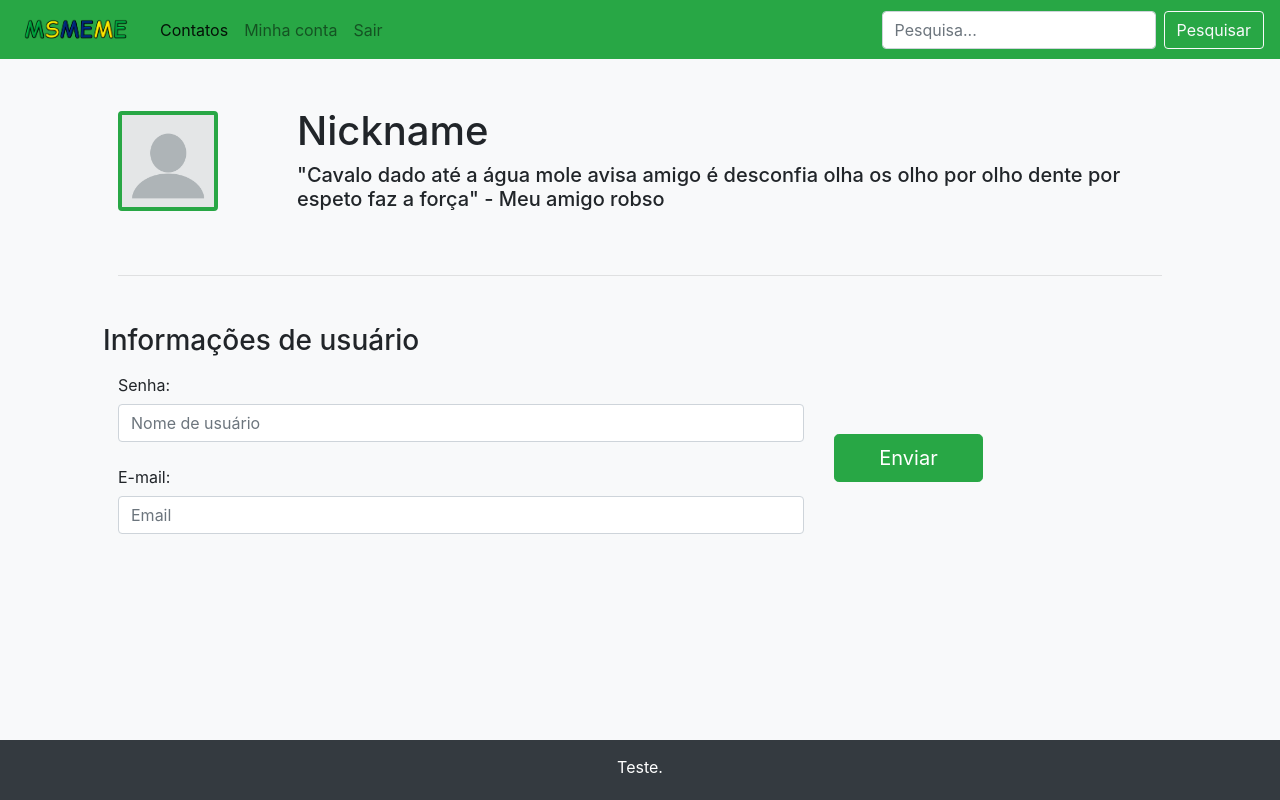
After one commit to gabrielzut/MSMEME, a PHP site: page /perfil.html in a window 1280 px wide. The commit adds this page. Run offline with PHP 8.4, Linux system fonts and the light colour scheme.

Commit message:
Início da página de edição de perfil, cadastro no login

```diff
--- a/contatos.html
+++ b/contatos.html
@@ -47,7 +47,7 @@
         <div class="container text-center text-md-left">
             <div class="row">
                 <div class="col-md-2 col-xs-12">
-                    <p class="mt-1"><img src="perfil.png" class="rounded border border-success status rounded" width="100px"></p>
+                    <p class="mt-1"><img src="perfil.png" class="rounded border border-success status rounded imgperfil" width="100px"></p>
                 </div>
                 <div class="col-md-10 col-xs-12">
                     <h1>Nickname</h1>
--- a/estilo.css
+++ b/estilo.css
@@ -16,8 +16,13 @@ body {
   overflow: scroll;
 }
 
-.contatos{
+.imgperfil:hover{
+  cursor: pointer;
+}
 
+.aligncentro{
+  display: flex;
+  align-items: center;
 }
 
 .contatos:hover{
@@ -37,7 +42,6 @@ body {
 .login {
   margin: auto;
   height: 100%;
-  align-self: center;
   max-width: 450px;
   font-size: 18px;
 }
--- /dev/null
+++ b/perfil.html
@@ -0,0 +1,96 @@
+<!doctype html>
+<html lang="en">
+
+<head>
+    <!-- Required meta tags -->
+    <meta charset="utf-8">
+    <meta name="viewport" content="width=device-width, initial-scale=1, shrink-to-fit=no">
+
+    <!-- Bootstrap CSS -->
+    <link rel="stylesheet" href="https://stackpath.bootstrapcdn.com/bootstrap/4.1.3/css/bootstrap.min.css" integrity="sha384-MCw98/SFnGE8fJT3GXwEOngsV7Zt27NXFoaoApmYm81iuXoPkFOJwJ8ERdknLPMO"
+        crossorigin="anonymous">
+
+    <link rel="stylesheet" type="text/CSS" href="estilo.css">
+    <title>MSMEME</title>
+</head>
+
+<body class="bg-light">
+    <nav class="navbar navbar-expand-lg navbar-light bg-success">
+        <a class="navbar-brand" href="#">
+            <img src="logo.png" width="120" height="33" alt="">
+        </a>
+        <button class="navbar-toggler" type="button" data-toggle="collapse" data-target="#navbarNavAltMarkup"
+            aria-controls="navbarNavAltMarkup" aria-expanded="false" aria-label="Toggle navigation">
+            <span class="navbar-toggler-icon"></span>
+        </button>
+        <div class="collapse navbar-collapse" id="navbarNavAltMarkup">
+            <ul class="navbar-nav mr-auto">
+                <li class="nav-item active">
+                    <a class="nav-link" href="#">Contatos<span class="sr-only">(current)</span></a>
+                </li>
+                <li class="nav-item">
+                    <a class="nav-link" href="#">Minha conta</a>
+                </li>
+                <li class="nav-item">
+                    <a class="nav-link" href="#">Sair</a>
+                </li>
+            </ul>
+            <ul class="navbar-nav ml-auto">
+                <form class="form-inline my-2 my-lg-0">
+                    <input class="form-control mr-sm-2" type="search" placeholder="Pesquisa..." aria-label="Search">
+                    <button class="btn btn-outline-light my-2 my-sm-0" type="submit">Pesquisar</button>
+                </form>
+            </ul>
+        </div>
+    </nav>
+    <div class="container p-5">
+        <div class="row mb-5 text-center text-md-left">
+            <div class="col-md-2 col-xs-12">
+                <p class="mt-1"><img src="perfil.png" class="rounded border border-success status rounded imgperfil" width="100px"></p>
+            </div>
+            <div class="col-md-10 col-xs-12">
+                <h1>Nickname</h1>
+                <h5>"Cavalo dado até a água mole avisa amigo é desconfia olha os olho por olho dente por espeto faz
+                    a força" - Meu amigo robso</h5>
+            </div>
+        </div>
+        <hr>
+        <div class="row mt-5">
+            <h3>Informações de usuário</h3>
+        </div>
+        <div class="row">
+            <div class="col-md-8 col-xs-12">
+                <form>
+                    <div class="form-group">
+                        <label for="nomeusuario" class="col-form-label">Senha:</label>
+                        <input type="text" class="form-control" id="nomeusuario" placeholder="Nome de usuário">
+                    </div>
+                    <div class="form-group">
+                        <label for="email" class="col-form-label">E-mail:</label>
+                        <input type="email" class="form-control" id="email" placeholder="Email">
+                    </div>
+                </form>
+            </div>
+            <div class="col-md-2 col-xs-12 aligncentro">
+                <button type="button" class="btn btn-success btn-lg btn-block">Enviar</button>
+            </div>
+        </div>
+    </div>
+    <footer class="footer bg-dark">
+        <div class="container">
+            <span class="text-white">
+                Teste.
+            </span>
+        </div>
+    </footer>
+    <!-- Optional JavaScript -->
+    <!-- jQuery first, then Popper.js, then Bootstrap JS -->
+    <script src="https://code.jquery.com/jquery-3.3.1.slim.min.js" integrity="sha384-q8i/X+965DzO0rT7abK41JStQIAqVgRVzpbzo5smXKp4YfRvH+8abtTE1Pi6jizo"
+        crossorigin="anonymous"></script>
+    <script src="https://cdnjs.cloudflare.com/ajax/libs/popper.js/1.14.3/umd/popper.min.js" integrity="sha384-ZMP7rVo3mIykV+2+9J3UJ46jBk0WLaUAdn689aCwoqbBJiSnjAK/l8WvCWPIPm49"
+        crossorigin="anonymous"></script>
+    <script src="https://stackpath.bootstrapcdn.com/bootstrap/4.1.3/js/bootstrap.min.js" integrity="sha384-ChfqqxuZUCnJSK3+MXmPNIyE6ZbWh2IMqE241rYiqJxyMiZ6OW/JmZQ5stwEULTy"
+        crossorigin="anonymous"></script>
+</body>
+
+</html>
```
Also changed, not shown: MODELO.html (added, +64 -0 lines), login.html (+33 -2 lines).
